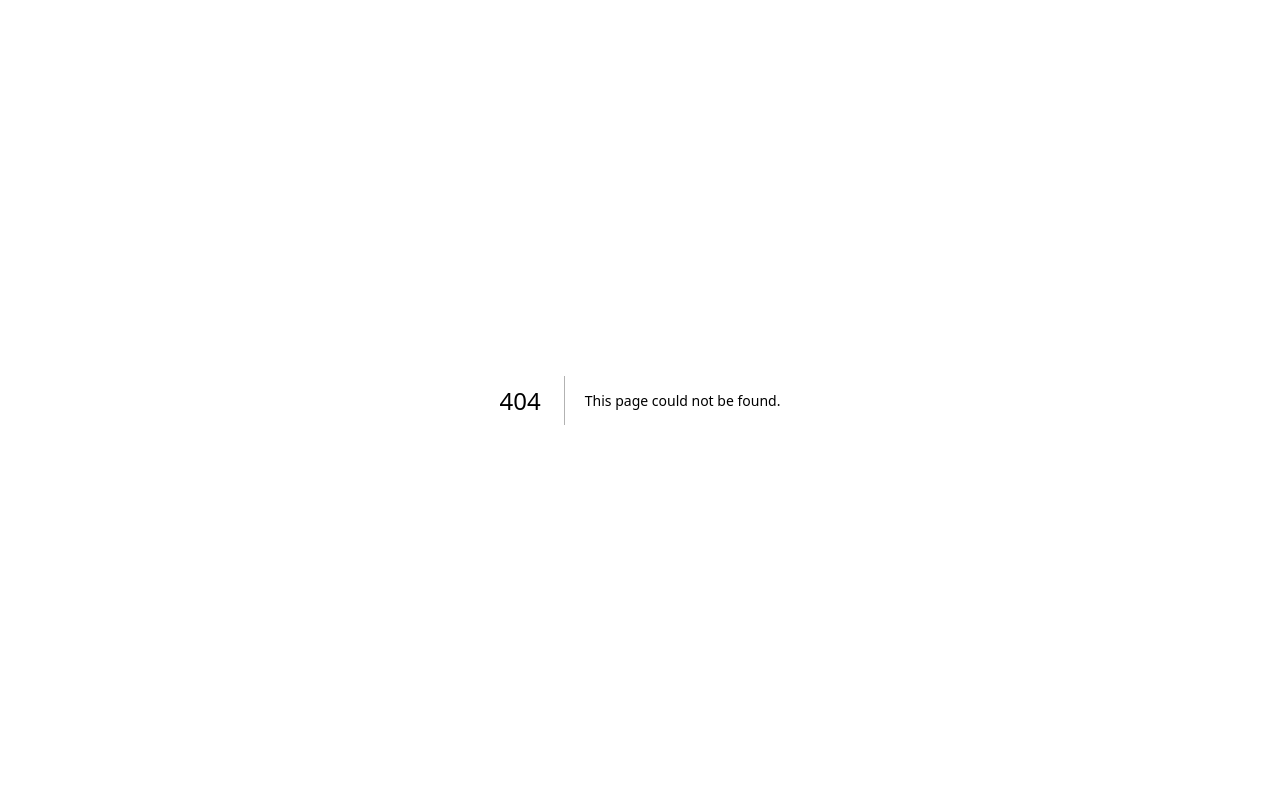
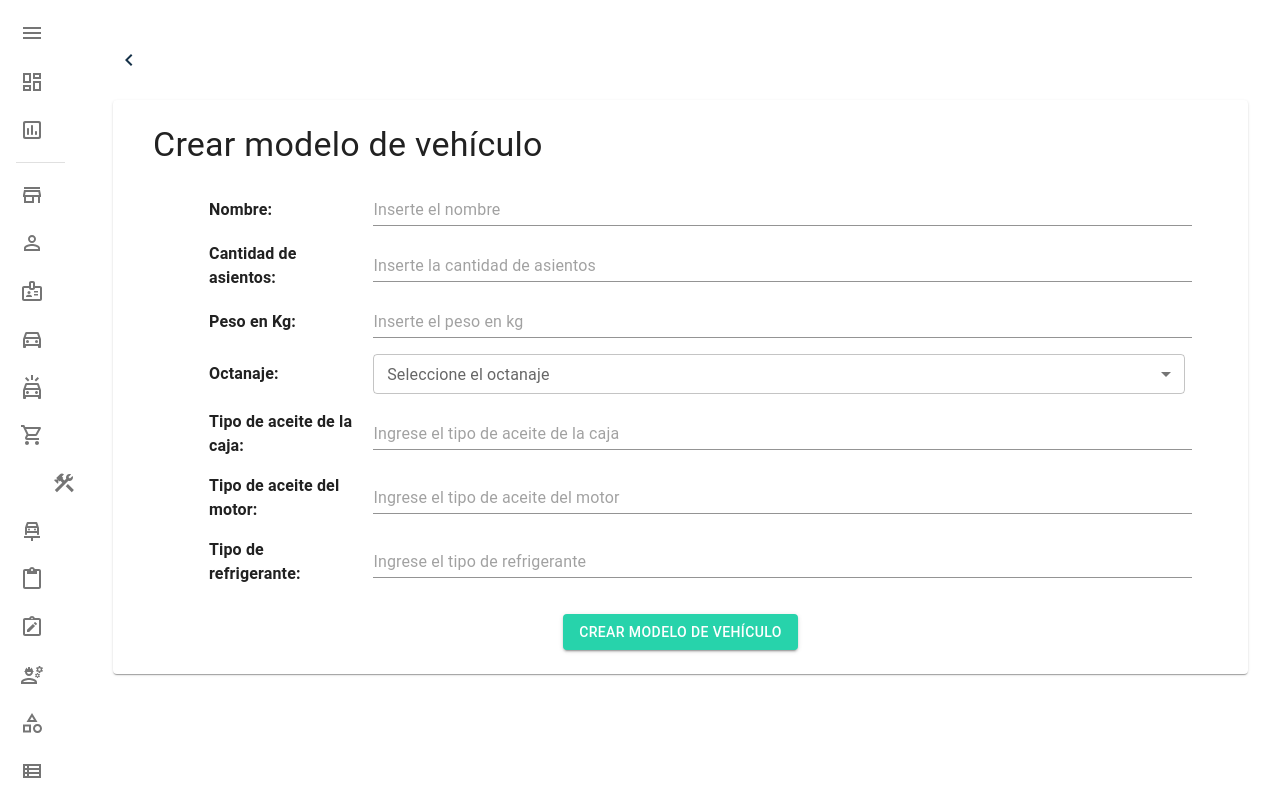
Before and after one commit to Paulaforero/ty-frontend-admin, a Next.js app: page /vehicle-models/create in a window 1280 px wide. Before the commit this address had no page. Built offline with nearby package versions, Linux system fonts and the light colour scheme.

Commit message:
feature: added create page

```diff
--- /dev/null
+++ b/app/(private)/vehicle-models/create/page.jsx
@@ -0,0 +1,85 @@
+'use client'
+
+import CreationPageView from '@/components/creation-page-view'
+import { useState } from 'react'
+
+export default function CreatePage() {
+  const [formValues, setFormValues] = useState({
+    name: '',
+    seat_count: '',
+    weight_in_kg: '',
+    octane_rating: '',
+    gearbox_oil_type: '',
+    engine_oil_type: '',
+    engine_coolant_type: '',
+  })
+
+  const inputs = [
+    {
+      label: 'Nombre:',
+      type: 'text',
+      name: 'name',
+      placeholder: 'Inserte el nombre',
+    },
+    {
+      label: 'Cantidad de asientos:',
+      type: 'text',
+      name: 'seat_count',
+      placeholder: 'Inserte la cantidad de asientos',
+    },
+    {
+      label: 'Peso en Kg:',
+      type: 'text',
+      name: 'weigh_in_kg',
+      placeholder: 'Inserte el peso en kg',
+    },
+    {
+        label: 'Octanaje:',
+        type: 'select',
+        options: [
+          {
+            label: '95',
+            value: 95,
+          },
+          {
+            label: '91',
+            value: 91,
+          },
+        ],
+        name: 'octane_rating',
+        placeholder: 'Seleccione el octanaje',
+      },
+    {
+        label: 'Tipo de aceite de la caja:',
+        type: 'text',
+        name: 'gearbox_oil_type',
+        placeholder: 'Ingrese el tipo de aceite de la caja',
+      },
+      {
+        label: 'Tipo de aceite del motor:',
+        type: 'text',
+        name: 'engine_oil_type',
+        placeholder: 'Ingrese el tipo de aceite del motor',
+      },
+      {
+        label: 'Tipo de refrigerante:',
+        type: 'text',
+        name: 'engine_coolant_type',
+        placeholder: 'Ingrese el tipo de refrigerante',
+      },
+  ]
+
+  const handleChange = event => {
+    setFormValues({ ...formValues, [event.target.name]: event.target.value })
+  }
+
+  return (
+    <CreationPageView
+      title="Crear modelo de vehículo"
+      submitLabel="Crear modelo de vehículo"
+      inputs={inputs}
+      values={formValues}
+      handleChange={handleChange}
+    />
+  )
+}
```
